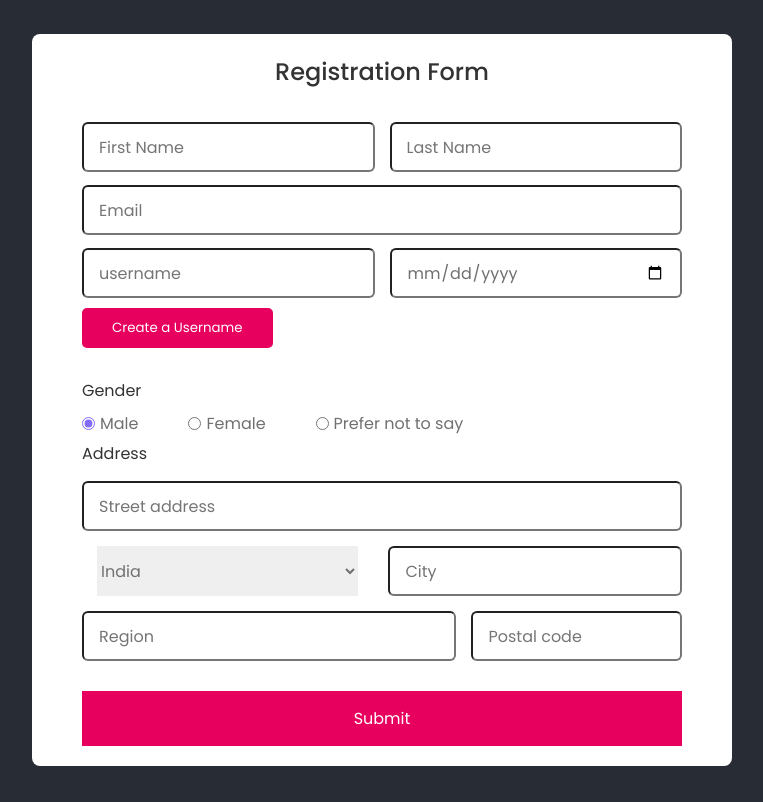
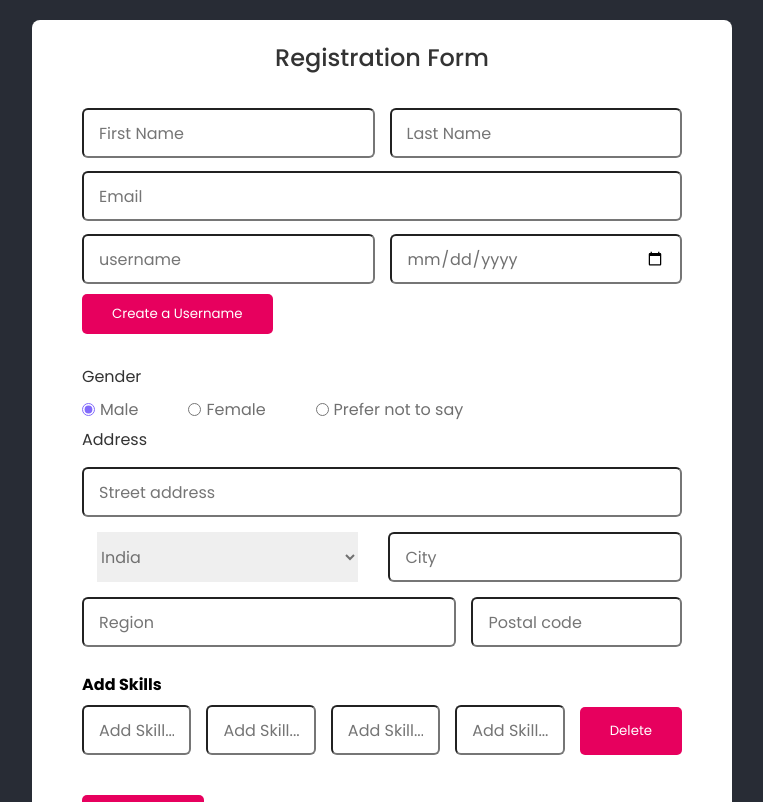
Before and after one commit to agreeshvs/angular-template-driven-form, an Angular app: page / in a window 1280 px wide. Shown: the top 802 px of the page, without its empty margins (258-1021 px from the left). Built offline with nearby package versions, Linux system fonts and the light colour scheme.

Commit message:
Creating and using Form Array

```diff
--- a/src/app/reactive-form/reactive-form.component.html
+++ b/src/app/reactive-form/reactive-form.component.html
@@ -89,14 +89,16 @@
     </div>
 
     <!--HTML for Skills Form Array -->
-   <!--  <div class="input-box skills" formArrayName="skills">
+    <div class="input-box skills" formArrayName="skills">
       <h4>Add Skills</h4>
       <div class="column">
-        <input type="text" placeholder="Add Skill...">
+        <input type="text" placeholder="Add Skill..."
+        *ngFor="let control of reactiveForm.get('skills')['controls']; let i=index"
+        [formControlName]="i"/>
         <button type="button" class="btn-add-delete">Delete</button>
       </div>
     </div>
-    <button type="button" class="btn-add-delete">Add Skills</button> -->
+    <button type="button" class="btn-add-delete">Add Skills</button>
 
     <!--HTML for Experience Form Array -->
    <!--  <div class="input-box">
--- a/src/app/reactive-form/reactive-form.component.ts
+++ b/src/app/reactive-form/reactive-form.component.ts
@@ -24,7 +24,13 @@
         city: new FormControl(''),
         region: new FormControl(''),
         postalCode: new FormControl('',Validators.required)
-      })
+      }),
+      skills: new FormArray([
+        new FormControl('', Validators.required),
+        new FormControl('', Validators.required),
+        new FormControl('', Validators.required),
+        new FormControl('', Validators.required)
+      ])
 
     });
   }
```
